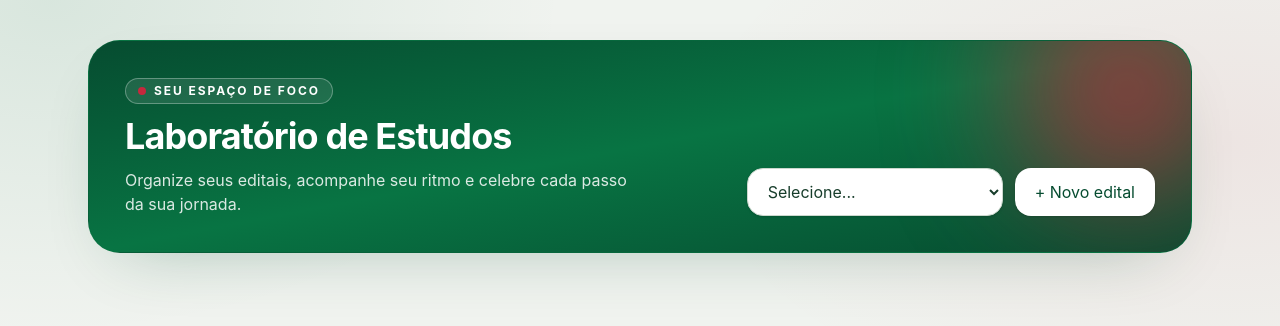
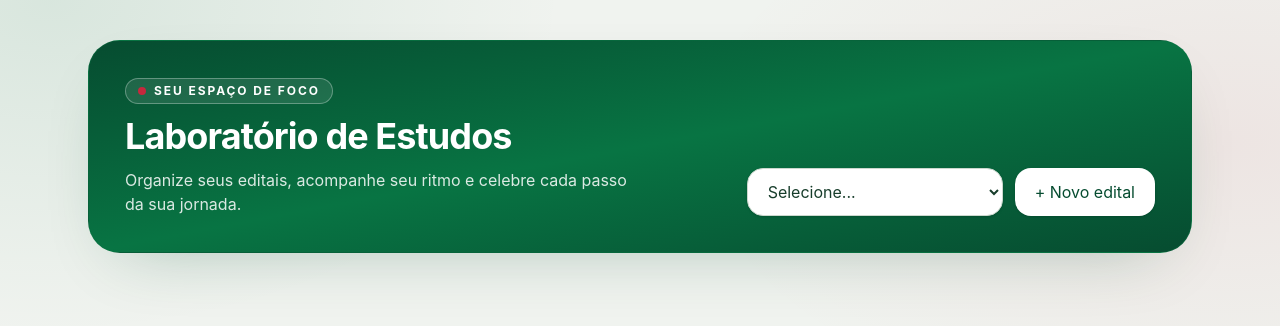
Before and after one commit to ikarosantos2016-oss/Painel_Estudos, a website: page src/index.html in a window 1280 px wide. Drawn offline with Linux system fonts and the light colour scheme.

Commit message:
removido efeito de blur vermelho

```diff
--- a/src/index.html
+++ b/src/index.html
@@ -10,7 +10,6 @@
 <body class="min-h-screen bg-canvas font-sans text-ink antialiased">
     <div class="mx-auto max-w-6xl px-4 py-6 sm:px-6 sm:py-10">
         <header class="relative mb-8 overflow-hidden rounded-4xl border border-ifrn-green/40 bg-linear-to-br from-ifrn-dark via-ifrn-green to-ifrn-dark p-6 shadow-soft sm:p-9">
-            <div class="absolute -right-12 -top-16 h-56 w-56 rounded-full bg-ifrn-red/70 blur-3xl" aria-hidden="true"></div>
             <div class="relative flex flex-col gap-7 lg:flex-row lg:items-end lg:justify-between">
                 <div class="max-w-xl">
                     <p class="mb-3 inline-flex items-center gap-2 rounded-full border border-white/30 bg-white/10 px-3 py-1 text-xs font-bold uppercase tracking-[0.16em] text-white">
```
